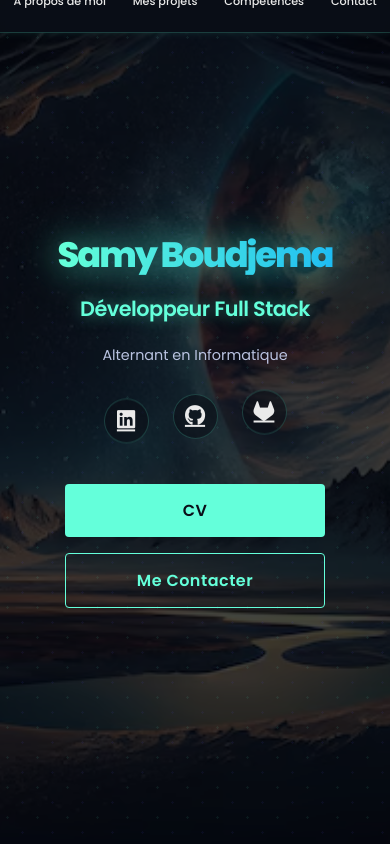
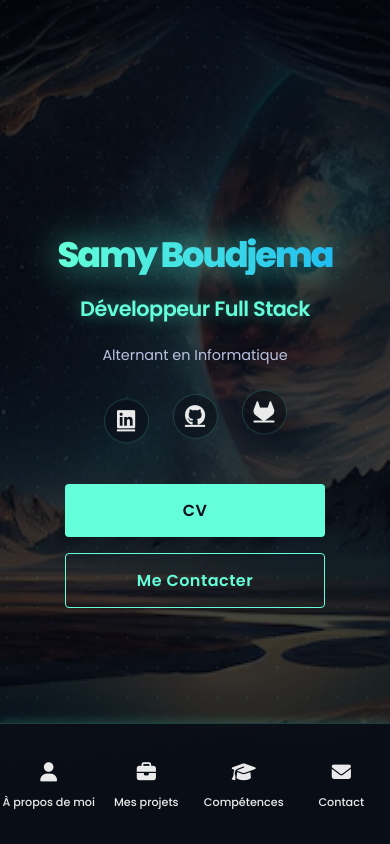
Before and after one commit to SamyBoudjema/mon-portfolio, a React (Create React App) app: page / in a window 390 px wide. Built offline with nearby package versions, Linux system fonts and the light colour scheme.

Commit message:
Fix menu pour smartphone

```diff
--- a/src/App.css
+++ b/src/App.css
@@ -1809,3 +1809,77 @@ footer::before {
     padding: 8px 10px;
   }
 }
+
+@media (max-width: 768px) {
+  .header {
+    padding: 0;
+    position: fixed;
+    top: auto;
+    bottom: 0;
+    left: 0;
+    width: 100%;
+    z-index: 1000;
+    background: rgba(5, 7, 12, 0.95);
+    backdrop-filter: blur(10px);
+    -webkit-backdrop-filter: blur(10px);
+    border-top: 1px solid rgba(100, 255, 218, 0.2);
+    border-bottom: none;
+    box-shadow: 0 -2px 10px rgba(0, 0, 0, 0.3);
+  }
+
+  .header nav {
+    width: 100%;
+    max-width: 100%;
+  }
+
+  .header nav ul {
+    display: flex;
+    justify-content: space-around;
+    align-items: center;
+    width: 100%;
+    padding: 0.7rem 0;
+    margin: 0;
+    gap: 0;
+  }
+
+  .header nav ul li {
+    flex: 1;
+    text-align: center;
+  }
+
+  .header nav ul li a {
+    display: flex;
+    flex-direction: column;
+    align-items: center;
+    padding: 0.5rem 0;
+    font-size: 0.7rem;
+    white-space: nowrap;
+  }
+
+  .header nav ul li a::before {
+    content: '\f007';
+    font-family: 'Font Awesome 5 Free', 'Font Awesome 6 Free';
+    font-weight: 900;
+    font-size: 1.2rem;
+    margin-bottom: 0.3rem;
+    display: block;
+  }
+
+  .header nav ul li:nth-child(1) a::before { content: '\f007'; } /* User icon */
+  .header nav ul li:nth-child(2) a::before { content: '\f0b1'; } /* Briefcase icon */
+  .header nav ul li:nth-child(3) a::before { content: '\f19d'; } /* Graduation cap icon */
+  .header nav ul li:nth-child(4) a::before { content: '\f0e0'; } /* Envelope icon */
+
+  .header nav ul li a::after {
+    display: none;
+  }
+
+  /* Ajout d'espace au bas du contenu pour éviter que le menu fixe ne le masque */
+  main {
+    padding-bottom: 80px;
+  }
+
+  footer {
+    padding-bottom: calc(2rem + 70px);
+  }
+}
```
